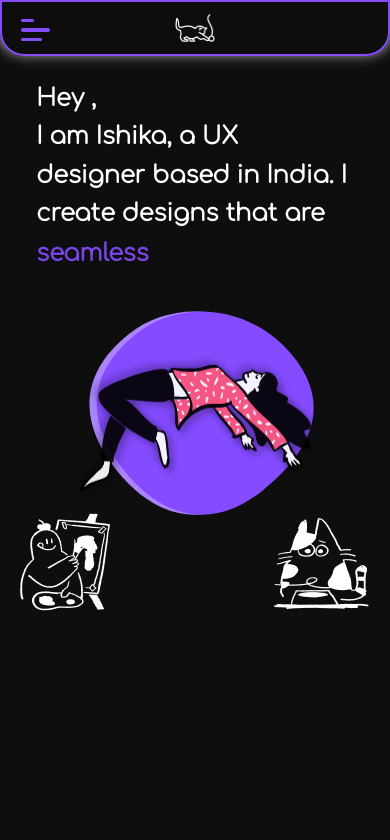
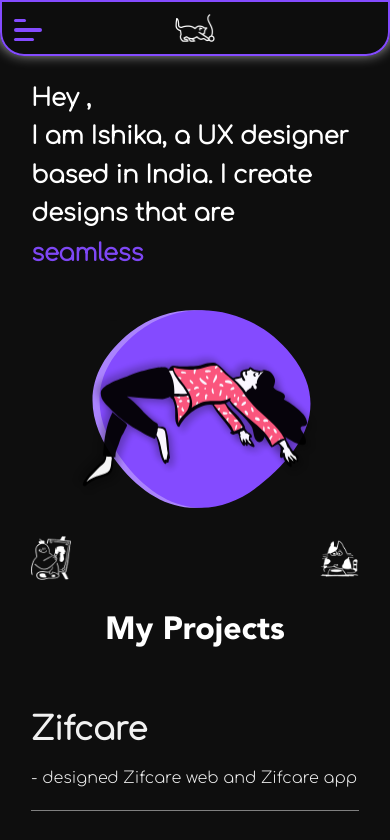
Before and after one commit to Pebbles-05/The_cat_space_page, a React (Create React App) app: page / in a window 390 px wide. Shown: the top 840 px of the page. Built offline with nearby package versions, Linux system fonts and the light colour scheme.

Commit message:
project section inserted

```diff
--- a/src/App.css
+++ b/src/App.css
@@ -19,7 +19,7 @@ body{
   background-color: var(--mainbg_black);
   color: var(--mainclr_white);
   position: relative;
-
+ overflow-x: hidden;
 }
 
 
@@ -36,11 +36,13 @@ body{
   --main_purple:#844BFF;
  --linear_puple: linear-gradient(258.81deg, #C293FF 16.52%, #A026FF 59.82%, #844BFF 86.03%);
 
- --global_padding:0 5%;
+ --global_padding:0 8%;
+ --nav_padding:0 3%;
  --fs_100:1rem;
- --fs_200:2rem;
+ --fs_200:clamp(1rem , 4vw ,2rem);
  --fs_300:3rem;
- --fs_400:clamp(1.5rem , 4vw , 3.5rem);
+ --fs_350:clamp(1.5rem , 4vw , 3.5rem);
+ --fs_400:clamp(2rem , 4vw , 4rem);
 
 
 
@@ -79,7 +81,7 @@ body{
   display: grid;
   align-items: center;
  grid-template-columns: repeat(3,1fr);
- padding: var(--global_padding);
+ padding: var(--nav_padding);
  height: var(--nav_height);
 
 }
@@ -179,7 +181,7 @@ width: 100%;
   display: flex;
   flex-direction: column;
  position: relative;
-   font-size: var(--fs_200);
+   font-size: clamp(2rem , 4vw , 2.5rem);
  }
 
  .dropdown hr{
@@ -217,7 +219,7 @@ width: 100%;
     opacity:1;
   }
   .dropdown_links li:hover{
-    font-size: 1.8rem;
+    font-size: clamp(1.8rem , 3.7vw , 2.3rem);
     color: var(--main_purple);
   }
 
@@ -333,10 +335,10 @@ opacity: 0;
 
 .hero_intro{
   text-align: left;
-  font-size: var(--fs_400) ;
-  font-weight: 600;
+  font-size: var(--fs_350) ;
+  font-weight: 700;
   line-height: 1.6;
-  padding: 1em 0.7em 0;
+  padding: 1em 0 0;
 
 }
 
@@ -443,6 +445,14 @@ overflow-y: hidden;
 
 
 /* adjustments for screen width */
+@media  screen and (max-width:1300px) {
+  #hero{
+    height: 80vh;
+  }
+
+
+
+}
 
 
   @media  screen and (max-width:1000px) {
@@ -452,12 +462,23 @@ overflow-y: hidden;
     }
 
  .hero_banner{
-   width: 80%;
+   width: 70vw;
    margin: 0 auto;
+   margin-top: -8%;
  }
 
 
 }
+@media  screen and (max-width:500px) {
+
+.hero_banner{
+ width: 70vw;
+ margin: 0 auto;
+}
+
+
+}
+
 
 /* divider strip */
 
@@ -467,6 +488,110 @@ overflow-y: hidden;
   justify-content: space-between;
   align-items: center;
   padding: var(--global_padding);
+  margin: 2em 0;
+}
+.strip img{
+  width: clamp(2.5em , 8% , 5em);
+
 }
 
 /* Projects */
+#projects{
+  padding: var(--global_padding);
+}
+
+.projects_header{
+  font-family: var(--font_family_avenir);
+  text-align: center;
+  font-size: var(--fs_400);
+  font-weight: 750;
+  margin: 2em 0;
+}
+
+
+
+
+.project_item{
+cursor: pointer;
+position: relative;
+mix-blend-mode: difference;
+}
+
+
+.project_item_title{
+  font-family: var(--font_family_comfortaa);
+  line-height: 2;
+  color: var(--mainclr_white);
+  transition: transform 0.2s ease-in;
+  padding: 1em 0;
+  mix-blend-mode: difference;
+
+}
+
+  .project_item_title h1{
+   font-size: var(--fs_400);
+   font-weight: 700;
+   transition: opacity 0.2s ease-in;
+    }
+  .project_item_title p{
+      font-size: var(--fs_200);
+      font-weight: 400;
+      transition: opacity 0.2s ease-in;
+    }
+
+
+    .project_item_img{
+      position: absolute;
+      inset: -70% 10% auto auto;
+      width: 40%;
+      mix-blend-mode: difference;
+      opacity: 0;
+      height: 0;
+      overflow: hidden;
+    }
+    .project_item_img.isactive{
+      opacity: 1;
+      height: auto;
+    }
+    .project_item_img img{
+      width: 100%;
+    }
+
+
+    .project_item_divider hr{
+      height: 1px;
+      border: none;
+      background-color: var(--mainclr_white);
+      opacity: 0.5;
+
+    }
+
+/* animation and hover states */
+
+.project_list:hover h1,
+.project_list:hover p{
+
+  opacity:0.3 ;
+
+  }
+  .project_item:hover  .project_item_title{
+
+    transform: translateX(3%);
+    }
+
+
+
+ /* media queries for project section    */
+
+ @media screen and (max-width:1000px){
+   .projects_header{
+     margin: 1.5em 0;
+   }
+
+ }
+ @media screen and (max-width:500px){
+  .projects_header{
+    margin: 1em 0;
+  }
+
+}
--- a/src/components/hero.jsx
+++ b/src/components/hero.jsx
@@ -17,7 +17,6 @@ export default function Hero() {
   function checkheight(){
     const Height = heightRef.current.clientHeight;
     setheight(Height)
-    console.log(Height);
   }
 
 
--- a/src/components/home.jsx
+++ b/src/components/home.jsx
@@ -1,12 +1,14 @@
 import React from 'react';
 import Hero from './hero';
 import Strip from './strip';
+import Projects from './projects';
 
 export default function Home() {
   return (
     <div id='home'>
         <Hero />
         <Strip />
+        <Projects />
     </div>
 
   )
--- a/src/components/navbar.jsx
+++ b/src/components/navbar.jsx
@@ -41,10 +41,10 @@ const handleactive=()=>{
 
         <hr />
                 <ul className='dropdown_links'>
-              <li onClick={handleactive} className={isactive ? 'active' : null} style={ isactive?   {transition:`opacity .3s ease-in ${1/7+0.1}s,font-size 0.3s ease-in`} : null}> <HashLink  to='/#hero'> Home  </HashLink></li>
-              <li onClick={handleactive} className={isactive ? 'active' : null} style={ isactive?   {transition:`opacity .3s ease-in ${2/7+0.1}s,font-size 0.3s ease-in`} : null}> <HashLink  to="/#projects">  Projects </HashLink></li>
-              <li onClick={handleactive} className={isactive ? 'active' : null} style={ isactive?   {transition:`opacity .3s ease-in ${3/7+0.1}s,font-size 0.3s ease-in`} : null}> <HashLink  to="/#reviews">Reviews</HashLink></li>
-              <li onClick={handleactive} className={isactive ? 'active' : null} style={ isactive?   {transition:`opacity .3s ease-in ${4/7+0.1}s,font-size 0.3s ease-in`} : null}> <Link  to="about">About Me</Link></li>
+              <li onClick={handleactive} className={isactive ? 'active' : null} style={ isactive?   {transition:`opacity .2s ease-in ${1/7+0.1}s,font-size 0.2s ease-in`} : null}> <HashLink  to='/#hero'> Home  </HashLink></li>
+              <li onClick={handleactive} className={isactive ? 'active' : null} style={ isactive?   {transition:`opacity .2s ease-in ${2/7+0.1}s,font-size 0.2s ease-in`} : null}> <HashLink  to="/#projects">  Projects </HashLink></li>
+              <li onClick={handleactive} className={isactive ? 'active' : null} style={ isactive?   {transition:`opacity .2s ease-in ${3/7+0.1}s,font-size 0.2s ease-in`} : null}> <HashLink  to="/#reviews">Reviews</HashLink></li>
+              <li onClick={handleactive} className={isactive ? 'active' : null} style={ isactive?   {transition:`opacity .2s ease-in ${4/7+0.1}s,font-size 0.2s ease-in`} : null}> <Link  to="about">About Me</Link></li>
 
              </ul>
 
--- /dev/null
+++ b/src/components/projectitem.jsx
@@ -0,0 +1,47 @@
+import React, { useState , useEffect } from 'react';
+import zifcareimg from "../media/zifcareposter.png"
+
+
+
+const useMousePosition=()=>{
+  const [mousePosition,setmousePosition]=useState({x : 0 , y : 0});
+
+  useEffect(() => {
+
+      const updatemousePosition =(event)=>{
+        setmousePosition({x : event.clientX , y : event.clientY})
+      }
+
+
+
+    window.addEventListener('mousemove', updatemousePosition)
+
+    return () => {
+      window.removeEventListener('mousemove', updatemousePosition)
+    }
+  }, [])
+
+
+  return mousePosition;
+}
+
+
+export default function Projectitem() {
+
+  const {x , y}=useMousePosition();
+  const [isactive,setactive]=useState(false);
+  return (
+    <div className='project_item' onMouseEnter={()=>{setactive(true)}} onMouseLeave={()=>{setactive(false)}}>
+        <div className="project_item_title">
+            <h1 style={isactive? {opacity:"1"} : null}>Zifcare</h1>
+            <p style={isactive? {opacity:"1"} : null}>- designed Zifcare web and Zifcare app</p>
+        </div>
+        <div className={`project_item_img ${isactive? "isactive" : ""}`} style={isactive? {transform:`translate(${x/20}% , ${y/20}%)`} :  {transform:"translate(0 , 0)"}}>
+            <img src={zifcareimg} alt="" />
+        </div>
+        <div className="project_item_divider">
+<hr />
+        </div>
+    </div>
+  )
+}
--- /dev/null
+++ b/src/components/projects.jsx
@@ -0,0 +1,19 @@
+import React from 'react';
+import Projectitem from './projectitem';
+
+export default function Projects() {
+  return (
+    <div id='projects'>
+      <h1 className="projects_header">My Projects</h1>
+<div className="project_list">
+    <Projectitem />
+
+    <Projectitem />
+
+    <Projectitem />
+
+</div>
+
+    </div>
+  )
+}
```
Also changed, not shown: src/media/zifcareposter.png (added).
